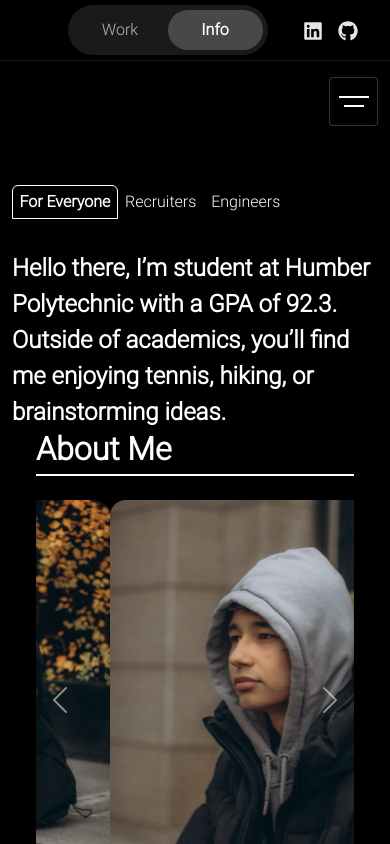
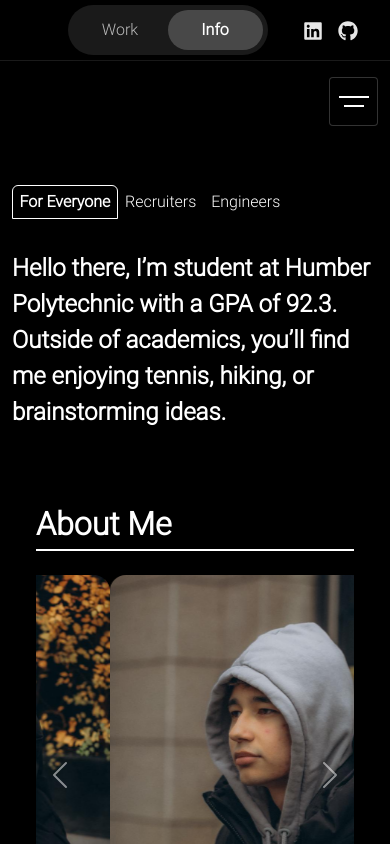
Before and after one commit to curash58/portfolio, a React (Create React App) app: page /info in a window 390 px wide. Shown: the top 844 px of the page. Built offline with nearby package versions, Linux system fonts and the light colour scheme.

Commit message:
Fix height in mobile device tabs

```diff
--- a/src/containers/info/Info.css
+++ b/src/containers/info/Info.css
@@ -167,6 +167,7 @@
   }
 
   .info-dynamic-text {
+    height: 175px;
     font-size: 1.5rem;
     font-weight: bold;
     color: white; /* White text */
```
